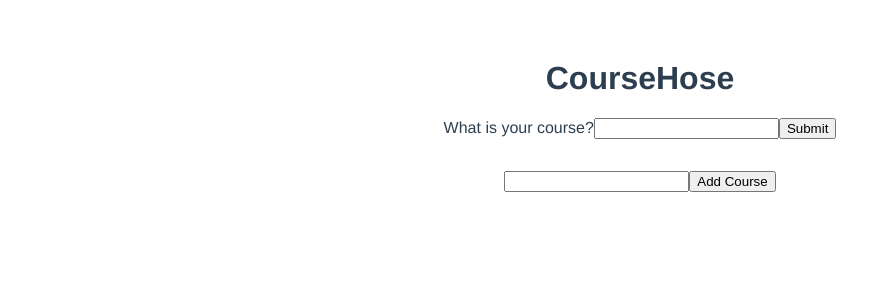
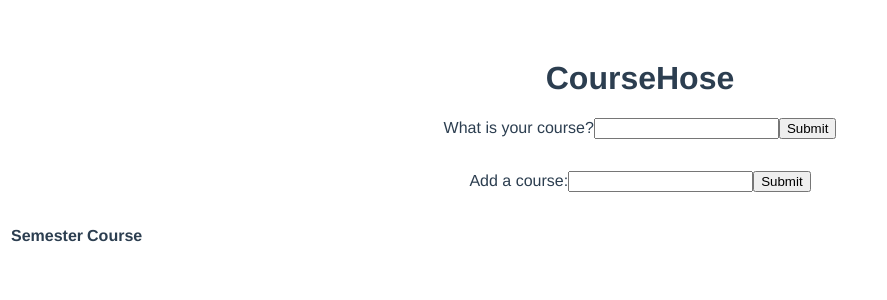
Before and after one commit to zhang-lucy/coursehose, a Vue app in the folder vue-app/: page / in a window 1280 px wide. Shown: the top 300 px of the page, without its empty margins (0-887 px from the left). Built offline with nearby package versions, Linux system fonts and the light colour scheme.

Commit message:
add road vue file, need to fix the courses param passing

```diff
--- a/vue-app/src/App.vue
+++ b/vue-app/src/App.vue
@@ -2,19 +2,42 @@
   <div id="app" class="small-container">
     <h1>CourseHose</h1>
     <major-form />
-    <road />
+    <add-course />
+    <road :courses="courses"
+    />
+
   </div>
 </template>
 
 <script>
 import MajorForm from '@/components/MajorForm.vue'
+import AddCourse from '@/components/AddCourse.vue'
 import Road from '@/components/Road.vue'
 
 export default {
   name: 'App',
   components: {
     MajorForm,
+    AddCourse,
     Road
+  },
+  data() {
+    return {
+        courses: [
+            {
+            id: 1,
+            name: '6.009',
+            },
+            {
+            id: 2,
+            name: '18.404',
+            },
+            {
+            id: 3,
+            name: '22.09',
+            },
+        ],
+    }
   }
 }
 </script>
--- /dev/null
+++ b/vue-app/src/components/AddCourse.vue
@@ -0,0 +1,53 @@
+<template>
+  <div id="add-course">
+    <form @submit.prevent="handleSubmit">
+
+      <label>Add a course:</label>
+      <input
+        ref="first"
+        type="text"
+        :class="{ 'has-error': submitting && invalidName }"
+        v-model="course.name"
+      >
+      <!-- TODO -->
+      <!-- <p
+        v-if="error && submitting"
+        class="error-message"
+      >❗Please fill out all required fields</p>
+      <p
+        v-if="success"
+        class="success-message"
+      >✅ Course successfully added</p>-->
+      <button>Submit</button>
+    </form>
+  </div>
+</template>
+
+<script>
+  // TODO: figure out why it's buggy
+  // import '../scripts/course'
+  export default {
+    name: 'add-course',
+    data() {
+      return {
+        course: {
+          name: '',
+          semester: 'Fall 2019' // TODO: Un-hardcode
+        },
+      }
+    },
+    methods: {
+      handleSubmit() {
+        console.log("Added " + this.course.name + "!");
+        // this.$emit('add:course', this.course)
+      },
+    }
+  }
+
+</script>
+
+<style scoped>
+  form {
+    margin-bottom: 2rem;
+  }
+</style>
--- a/vue-app/src/components/MajorForm.vue
+++ b/vue-app/src/components/MajorForm.vue
@@ -1,7 +1,7 @@
 <!-- TODO: Rename these files to something more meaningful -->
 
 <template>
-  <div id="major-form">
+  <div id="course-form">
     <form>
       <label>What is your course?</label>
       <input type="text" />
@@ -12,7 +12,7 @@
 
 <script>
   export default {
-    name: 'major-form',
+    name: 'course-form',
   }
 </script>
 
--- a/vue-app/src/components/Road.vue
+++ b/vue-app/src/components/Road.vue
@@ -1,37 +1,28 @@
 <template>
   <div id="road">
-      <form id="addCourseForm" v-on:submit.prevent="addCourse">
-            <input type="text" id="courseNumber">
-            <button type="submit">Add Course</button>
-        </form>
-        <!-- <div v-for="course in courseList" v-bind:key="course.number" class="course">
-            <div>
-                <button @click="deleteCourse(course)">x</button>
-                <span class = "larger">{{ course.number }} </span>
-                <span class = "smaller">{{ course.name }}</span>
-            </div>
-
-        </div> -->
+    <table>
+      <thead>
+        <tr>
+          <th>Semester</th>
+          <th>Course</th>
+        </tr>
+      </thead>
+      <tbody>
+        <tr v-for="course in courses" :key="course.id">
+            <td>{{ course.name }}</td>
+        </tr>
+      </tbody>
+    </table>
   </div>
 </template>
 
 <script>
-// TODO: figure out why it's buggy
-// import '../scripts/course'
-export default {
-name: 'road',
-el: '#courses',
-data() {
-    return []
-},
-methods: {
-}
-}
-
+  export default {
+    name: 'road',
+    propsData: {
+        courses: 'Array',
+    }
+  }
 </script>
 
-<style scoped>
-  form {
-    margin-bottom: 2rem;
-  }
-</style>
+<style scoped></style>
```
